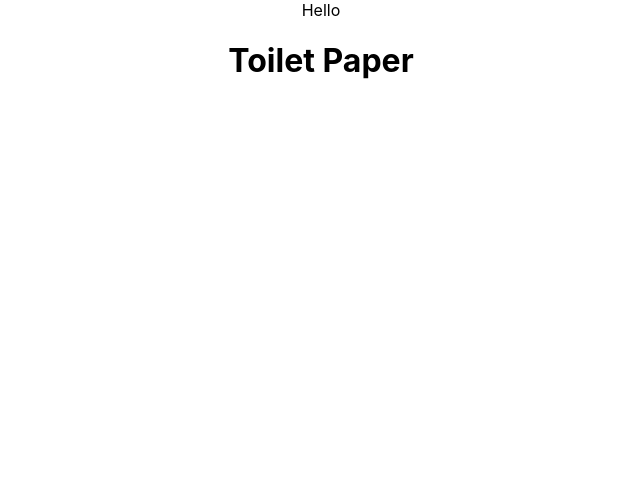
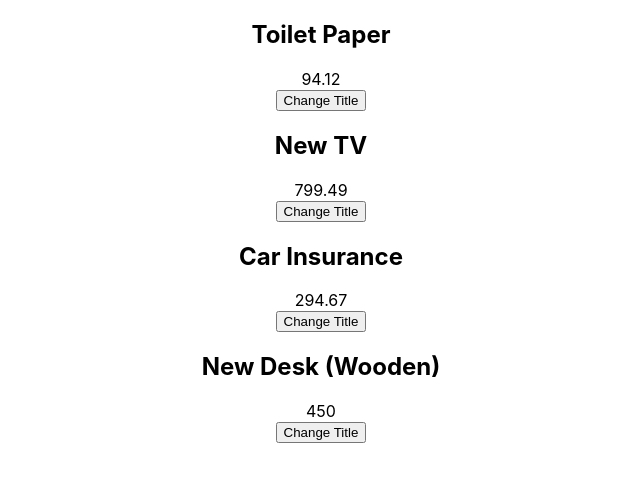
Before and after one commit to Amandine-d/projects-react, a React (Create React App) app: page / in a window 1280 px wide. Shown: the top 482 px of the page, without its empty margins (319-959 px from the left). Built offline with nearby package versions, Linux system fonts and the light colour scheme.

Commit message:
Create ExpenseItem component and create clickHandler

```diff
--- /dev/null
+++ b/src/ExpensesProject/Expenses/ExpenseItem.js
@@ -0,0 +1,21 @@
+import React, { useState } from "react";
+
+const ExpenseItem = (props) => {
+  const [title, setTitle] = useState(props.title);
+  console.log('ExpenseItem evaluated by React');
+
+  const clickHandler = () => {
+    setTitle('Updated!');
+    console.log(title);
+  };
+
+  return (
+    <>
+      <h2>{title}</h2>
+      <div>{props.amount}</div>
+      <button onClick={clickHandler}>Change Title</button>
+    </>
+  )
+}
+
+export default ExpenseItem;
--- a/src/ExpensesProject/Expenses/Expenses.js
+++ b/src/ExpensesProject/Expenses/Expenses.js
@@ -1,11 +1,30 @@
 import React from "react";
+import ExpenseItem from './ExpenseItem';
 
 const Expenses = (props) => {
   return (
-    <div>
-      Hello
-      <h1>{props.items[0].title}</h1>
-    </div>
+    <>
+      <ExpenseItem
+        title={props.items[0].title}
+        amount={props.items[0].amount}
+        date={props.items[0].date}
+      />
+      <ExpenseItem
+        title={props.items[1].title}
+        amount={props.items[1].amount}
+        date={props.items[1].date}
+      />
+      <ExpenseItem
+        title={props.items[2].title}
+        amount={props.items[2].amount}
+        date={props.items[2].date}
+      />
+      <ExpenseItem
+        title={props.items[3].title}
+        amount={props.items[3].amount}
+        date={props.items[3].date}
+      />
+    </>
   )
 }
 
```
